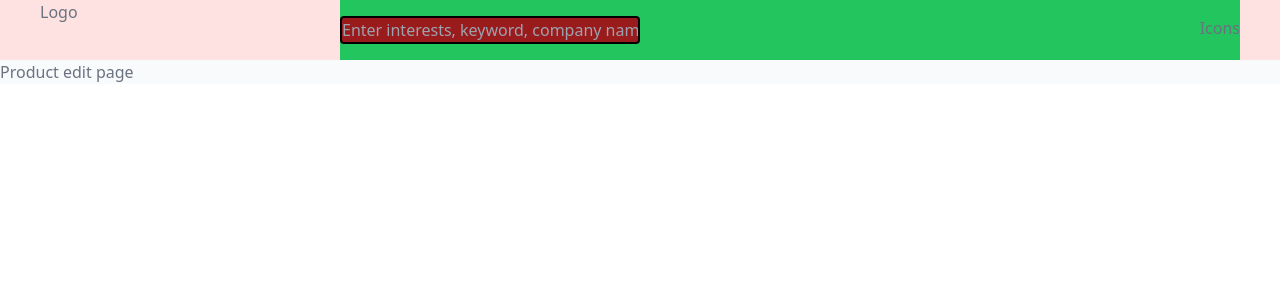
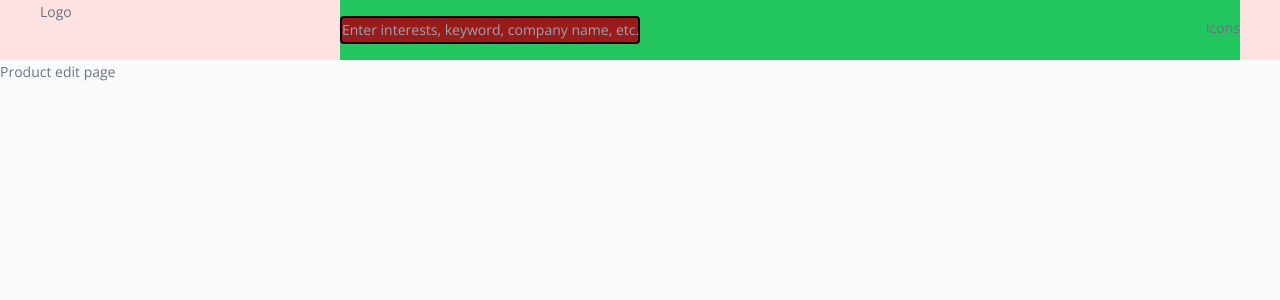
Before and after one commit to ArnobChowdhury/innoloft-frontend-challenge, a React (Vite) app: page /product/edit in a window 1280 px wide. Shown: the top 300 px of the page. Built offline with nearby package versions, Linux system fonts and the light colour scheme.

Commit message:
Update base styles

```diff
--- a/index.html
+++ b/index.html
@@ -4,8 +4,11 @@
 <head>
   <meta charset="UTF-8" />
   <link rel="icon" type="image/svg+xml" href="/vite.svg" />
+  <link href="https://fonts.googleapis.com/css2?family=Open+Sans:wght@400;600&display=swap" rel="stylesheet">
   <link rel="stylesheet" href="https://unpkg.com/leaflet@1.9.3/dist/leaflet.css"
     integrity="sha256-kLaT2GOSpHechhsozzB+flnD+zUyjE2LlfWPgU04xyI=" crossorigin="" />
+  <link rel="preconnect" href="https://fonts.googleapis.com">
+  <link rel="preconnect" href="https://fonts.gstatic.com" crossorigin>
   <meta name="viewport" content="width=device-width, initial-scale=1.0" />
   <title>Vite + React + TS</title>
 </head>
--- a/src/index.css
+++ b/src/index.css
@@ -5,6 +5,17 @@
 .leaflet-container {
   /* width: 200px;  */
   height: 200px;
+}
+
+@layer base {
+  body {
+    font-family: 'Open Sans', sans-serif;
+    @apply leading-6 font-normal text-sm text-color-gray-default bg-gray-50
+  }
+
+  h1 {
+    @apply leading-6 font-semibold text-base text-color-gray-dark
+  }
 }
 
 /* :root {
--- a/src/routes/main.tsx
+++ b/src/routes/main.tsx
@@ -2,7 +2,7 @@ import { Outlet } from "react-router-dom";
 
 const Naivgation = () => {
   return (
-    <div className="bg-gray-50 text-color-gray-default">
+    <div>
       <nav className="bg-gray-500">
         <div className="container mx-auto bg-red-100 px-10 flex">
           <div className="basis-1/4">Logo</div>
--- a/src/routes/product.tsx
+++ b/src/routes/product.tsx
@@ -4,6 +4,16 @@ import DOMPurify from "isomorphic-dompurify";
 import ReactPlayer from "react-player";
 import { Chip, Map } from "../components";
 import { ProductProps } from "../types";
+
+/**
+ * To do
+ * 1. ////Update base styles
+ * 2. Divide this huge component in to smaller pieces
+ * 3. Make the menu bars at the left
+ * 4. Fix overall styling
+ * 5. Make the edit page
+ * 6. Make the breadcrumb
+ */
 
 const obj = {
   id: 6781,
@@ -93,16 +103,15 @@ const Product = () => {
 
   return (
     <div className="grid grid-cols-4 container mx-auto px-10">
-      <div className="bg-white">this is my first grid</div>
+      {/* <div className="bg-white">this is my first grid</div> */}
+      <div>this is my first grid</div>
       <div className="col-span-3 grid grid-cols-3 space-y-5">
         <div className="col-span-3 grid grid-cols-3 space-x-5">
           <div className="col-span-2 border-solid border-color-gray-light bg-white border rounded-lg">
             <div className="h-[300px] flex justify-center">
               {product && <img src={product.picture} />}
             </div>
-            {product && (
-              <h3 className="text-lg text-color-gray-dark">{product.name}</h3>
-            )}
+            {product && <h1>{product.name}</h1>}
             {product && (
               <div
                 className="whitespace-pre-wrap"
```
